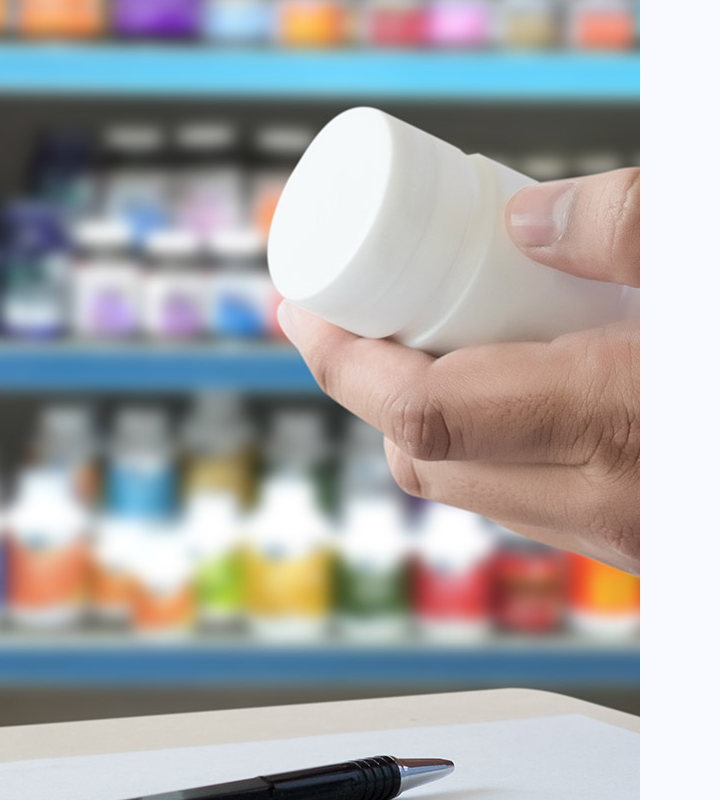
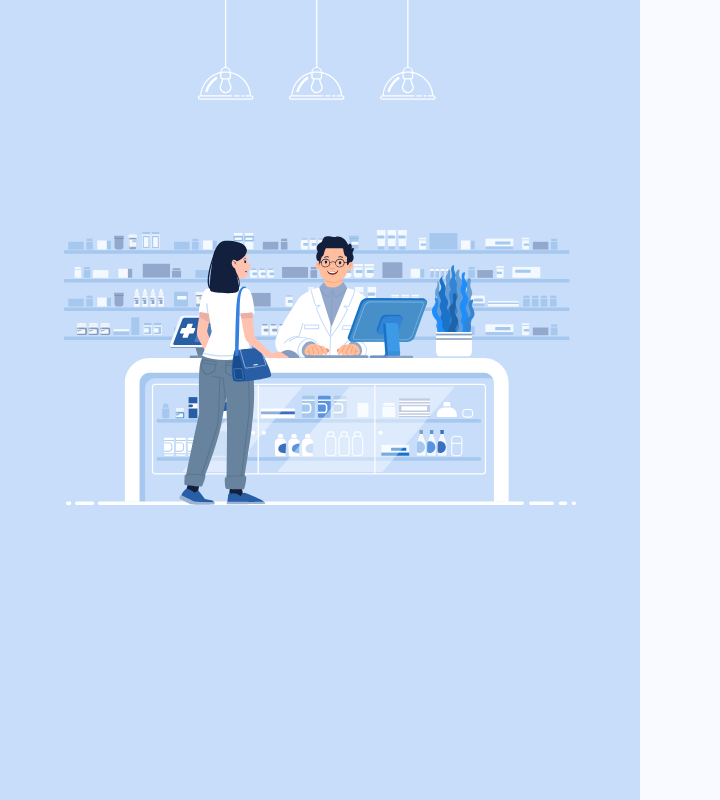
Before and after one commit to MakhanSingh/ample, a plain HTML site: page index_four.html in a window 1280 px wide. Shown: the full height of the page, 0-720 px from the left. Drawn offline with Linux system fonts and the light colour scheme.

Commit message:
added vector image

```diff
--- a/css/style.css
+++ b/css/style.css
@@ -116,8 +116,13 @@ form input.form-control::placeholder {
     background-position: 100% 80%;
 }
 .ms-page-four .ms-bg-image {
-    background-image: url('../images/003302.jpg');
-    background-position: center;
+    /* background-image: url('../images/top_img_form.svg'), url('../images/side_img_form.svg');
+    background-position: center top, center; */
+    background-image: url('../images/side_vector_img.svg');
+    background-position: center top;
+    background-repeat: no-repeat;
+    background-color: #c7ddfa;
+    background-size: 80%;
 }
 .ms-page-four .ms-content-area {
     padding-left: 7%;
@@ -147,6 +152,10 @@ form input.form-control::placeholder {
     .ms-seperator span:before,
     .ms-seperator span:after {
         width: 30%;
+    }
+    .ms-page-four .ms-bg-image {
+        background-position: center;
+        background-size: 90%;
     }
 }
 @media (max-width:990px) {
```
Also changed, not shown: images/loginimg.svg (added), images/new_vector.svg (added), images/side_img_form.svg (added), images/side_vector_img.svg (added), images/top_img_form.svg (added).
